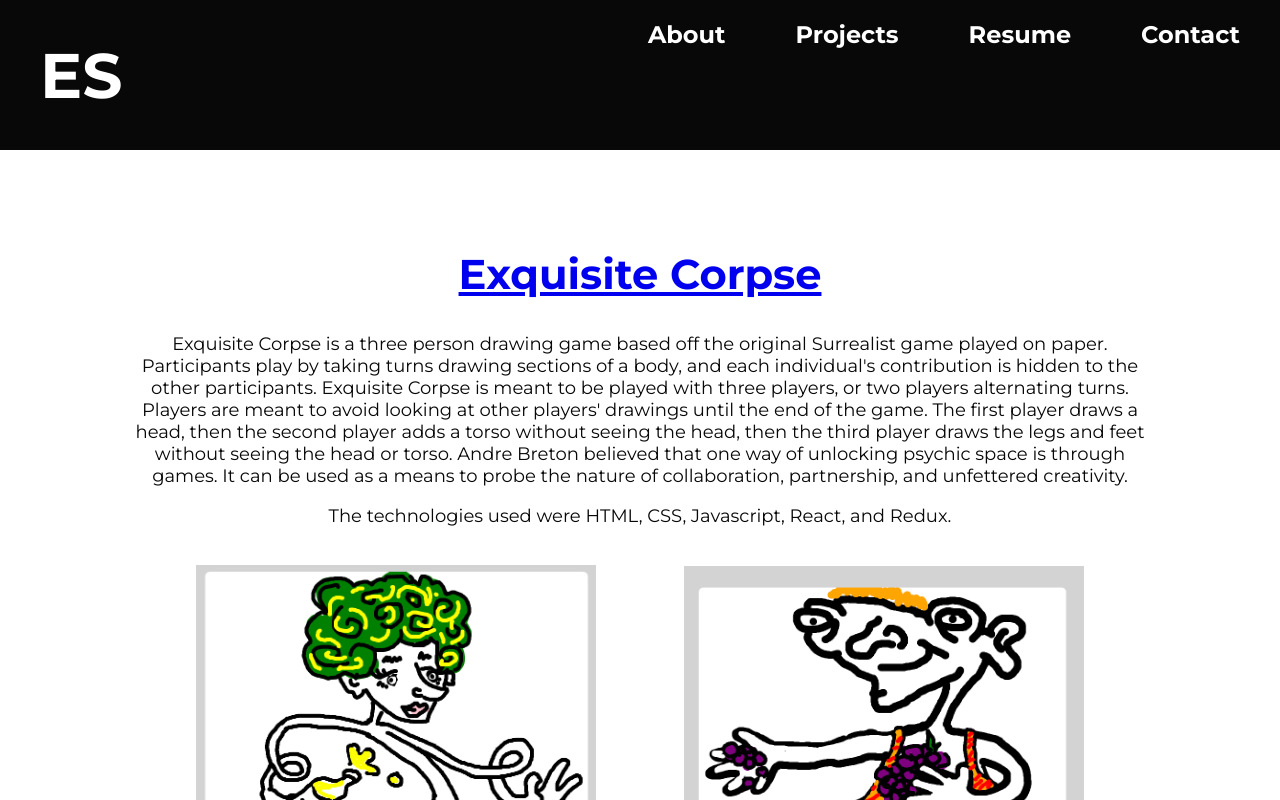
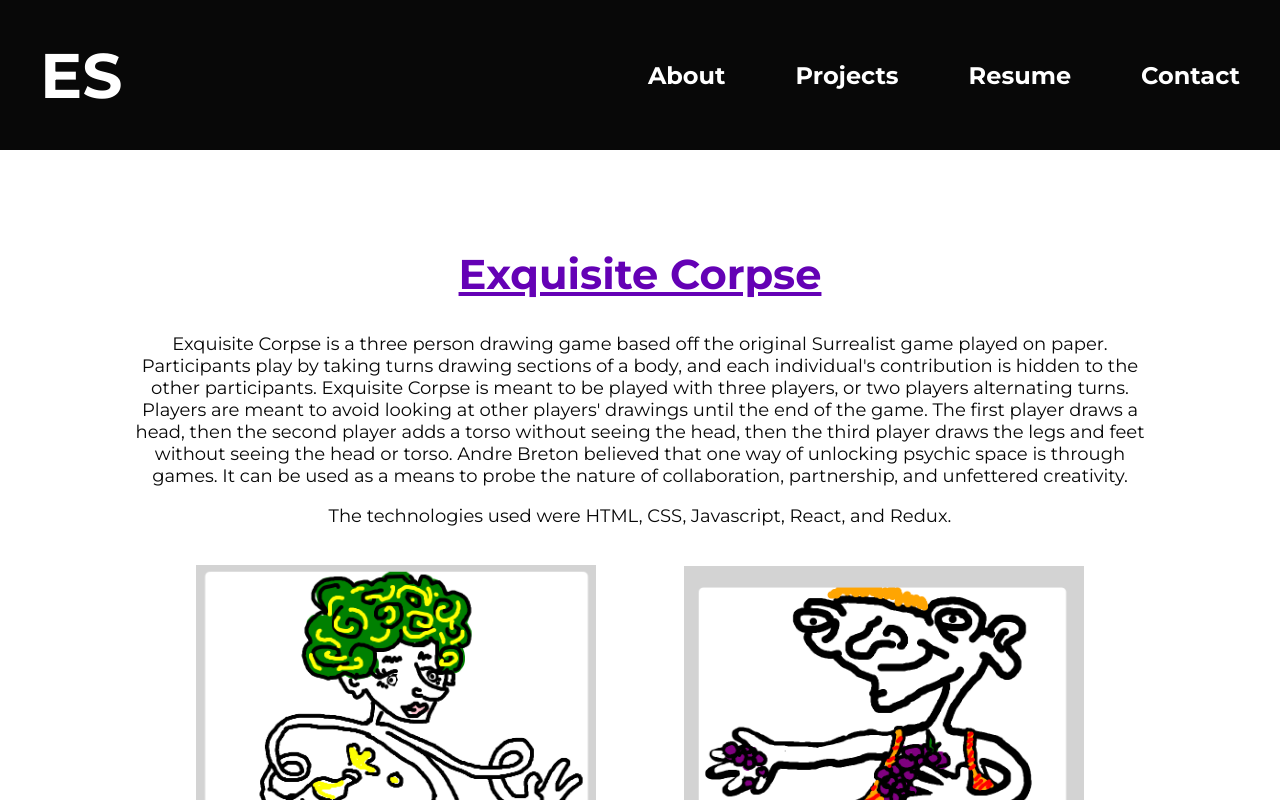
Before and after one commit to elizasohn/PersonalWebsite, a React (Create React App) app in the folder personal-website/: page /projects in a window 1280 px wide. Shown: the top 800 px of the page. Built offline with nearby package versions, Linux system fonts and the light colour scheme.

Commit message:
fix code spacing

```diff
--- a/personal-website/src/index.css
+++ b/personal-website/src/index.css
@@ -7,10 +7,10 @@
   --orange: #ffa500;
   --green: #006400;
   --salmon: #d88181;
+  --purple: #6401b5;
 }
 h1, h2, h3, p, label {
   font-family: 'Montserrat', sans-serif;
-  /* margin-bottom: 1.5em; */
 }
 
 p {
@@ -25,10 +25,6 @@ body {
   font-family: 'Montserrat', sans-serif,
 }
 
-/* code {
-  font-family: source-code-pro, Menlo, Monaco, Consolas, 'Courier New',
-    monospace;
-} */
 .container {
   display: flex;
   flex-direction: column;
@@ -45,12 +41,14 @@ body {
   justify-content: space-between;
   align-items: center;
 }
+
 .about .portrait {
   width: 50vw;
   display: flex;
   flex-direction: column;
   align-items: center;
 }
+
 .about .description {
   width: 35vw;
 }
@@ -62,6 +60,7 @@ body {
   width: 50vw;
   margin-bottom: 20px;
 }
+
 .greeting {
   text-transform: uppercase;
   font-size: 3em;
@@ -89,6 +88,7 @@ body {
   display: flex;
   flex-wrap: wrap;
   margin: 0;
+  align-items: center;
 }
 
 .nav-list .list-item {
@@ -108,11 +108,11 @@ body {
   height: 150px;
 }
 
-.nav-list .list-item:hover {
+.nav-list .nav-link:hover {
   background-color: var(--salmon);
 }
 
-.nav-list .list-item {
+.nav-list .nav-link {
   transition: background-color 1s ease-out 150ms;
 }
 
@@ -125,8 +125,11 @@ body {
 }
 
 .nav-link {
+  display: flex;
   text-decoration: none;
   color: var(--white);
+  height: 100%;
+  align-items: center;
 }
 
   /* resume */
@@ -135,82 +138,101 @@ body {
   text-align: left;
   font-size: 18px;
 }
+
 .resume-columns {
   display: flex;
   margin-bottom: 24px;
 }
+
 .resume-columns .skills {
   width: 40vw;
 }
+
 .resume-columns .education {
   width: 40vw;
 }
+
 .jobs {
   display: flex;
   flex-direction: column;
   align-items: center;
   margin: 0 10vw;
 }
+
 .skills .job-title {
   font-size: 1.7em;
 }
+
 .resume .school-year, .school-degree, .school-location {
   margin: 0;
   text-transform: uppercase;
 }
+
 .resume .school {
   margin: 2em;
 }
+
 .resume .school-location {
   font-size: 1em;
   font-weight: 100;
   margin: .4em;
 }
+
 .resume .school-degree {
   font-size: 1.6em;
   font-weight: 500;
 }
+
 .resume .job-title, .job-company, .job-time {
   margin: 0;
 }
+
 .resume .job-title {
   margin: 10px;
     font-weight: 300;
     text-transform: uppercase;
 }
+
 .resume .job-time {
   font-size: 24px;
   text-transform: uppercase;
 }
+
 .resume .job-company {
   font-size: 24px;
     text-transform: uppercase;
     font-weight: 600;
 }
+
 .resume .job-location {
   margin: 10px 0;
   text-transform: uppercase;
   font-weight: 200;
   font-size: 18px;
 }
+
 .job-card {
   display: flex;
   justify-content: space-around;
   margin: 18px 0;
 }
+
 .job-card .job-info-left {
   width: 45%;
   display: flex;
   flex-direction: column;
   justify-content: center;
 }
+
 .job-card .job-info-right {
   width: 45%;
   display: flex;
   flex-direction: column;
   justify-content: center;
 }
+
   /* form */
+
 .form {
   display: flex;
   flex-direction: column;
@@ -317,19 +339,27 @@ legend {
 .project-container {
   width: 80vw;
 }
+
 .project h2 {
   font-size: 2.6em;
 }
+
 .project .project-img {
   display: flex;
   flex-direction: row;
   justify-content: space-evenly;
   align-items: center;
 }
+
 .project .img {
   width: 400px;
   margin: 20px;
 }
+
+.project-container a {
+  color: var(--purple);
+}
+
 @media screen and (max-width: 900px) {
 
   /* nav */
@@ -373,16 +403,20 @@ legend {
   .resume .resume-columns {
     flex-direction: column;
   }
+
   .resume .resume-columns .education, .resume-columns .skills, .skills-list {
     width: 80vw;
   }
+
   .jobs {
     width: 80vw;
   }
+
   .jobs .job-card {
     flex-direction: column;
     align-items: center;
   }
+
   .job-card .job-info-left, .job-card .job-info-right {
     width: 100%!important;
   }
@@ -392,11 +426,13 @@ legend {
   .form {
     width: 80vw;
   }
+
   .form .btn {
     margin-top: 24px;
   }
 
   /* projects  */
+
   .project .project-img {
     flex-direction: column;
   }
```
